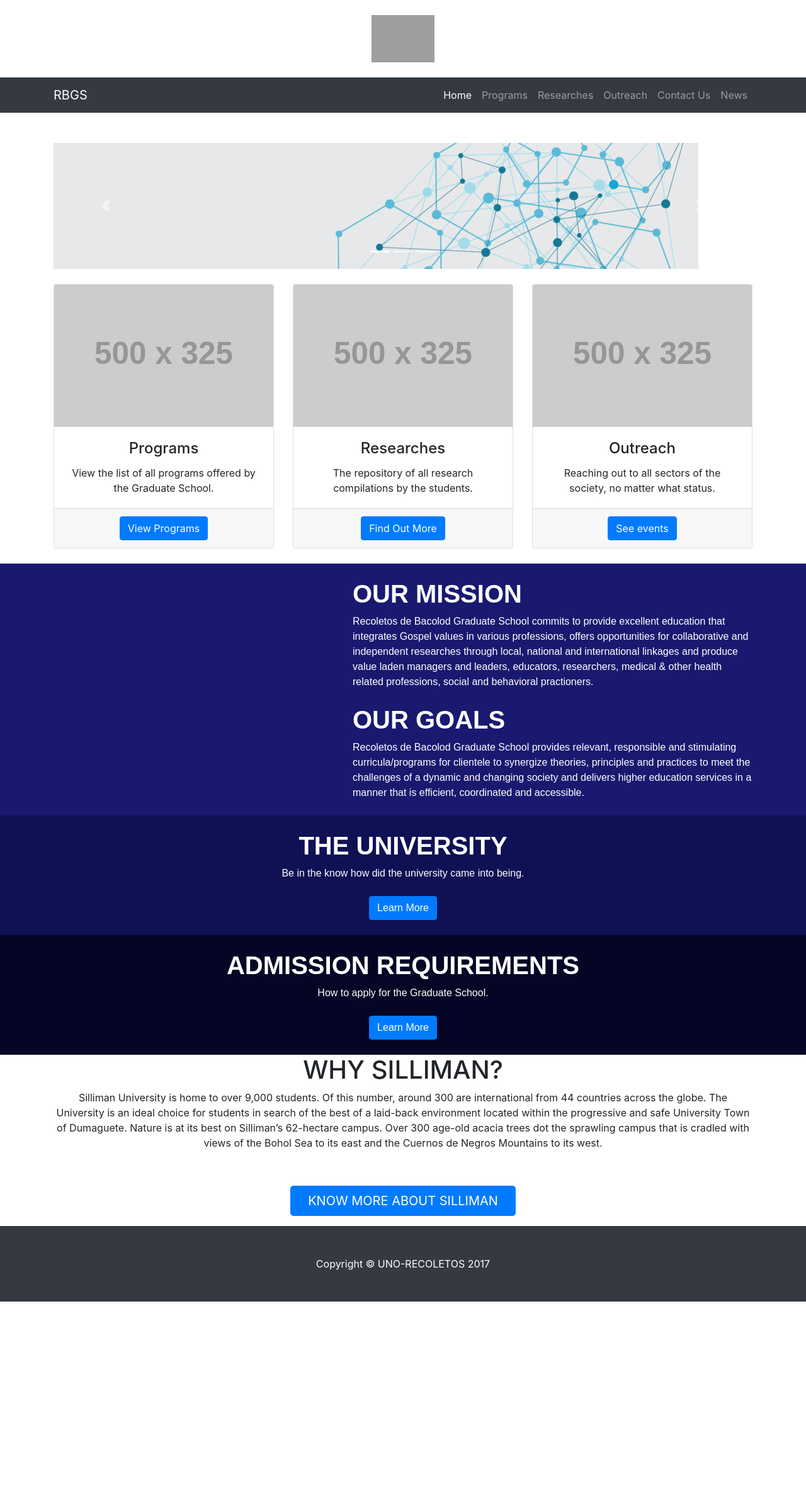
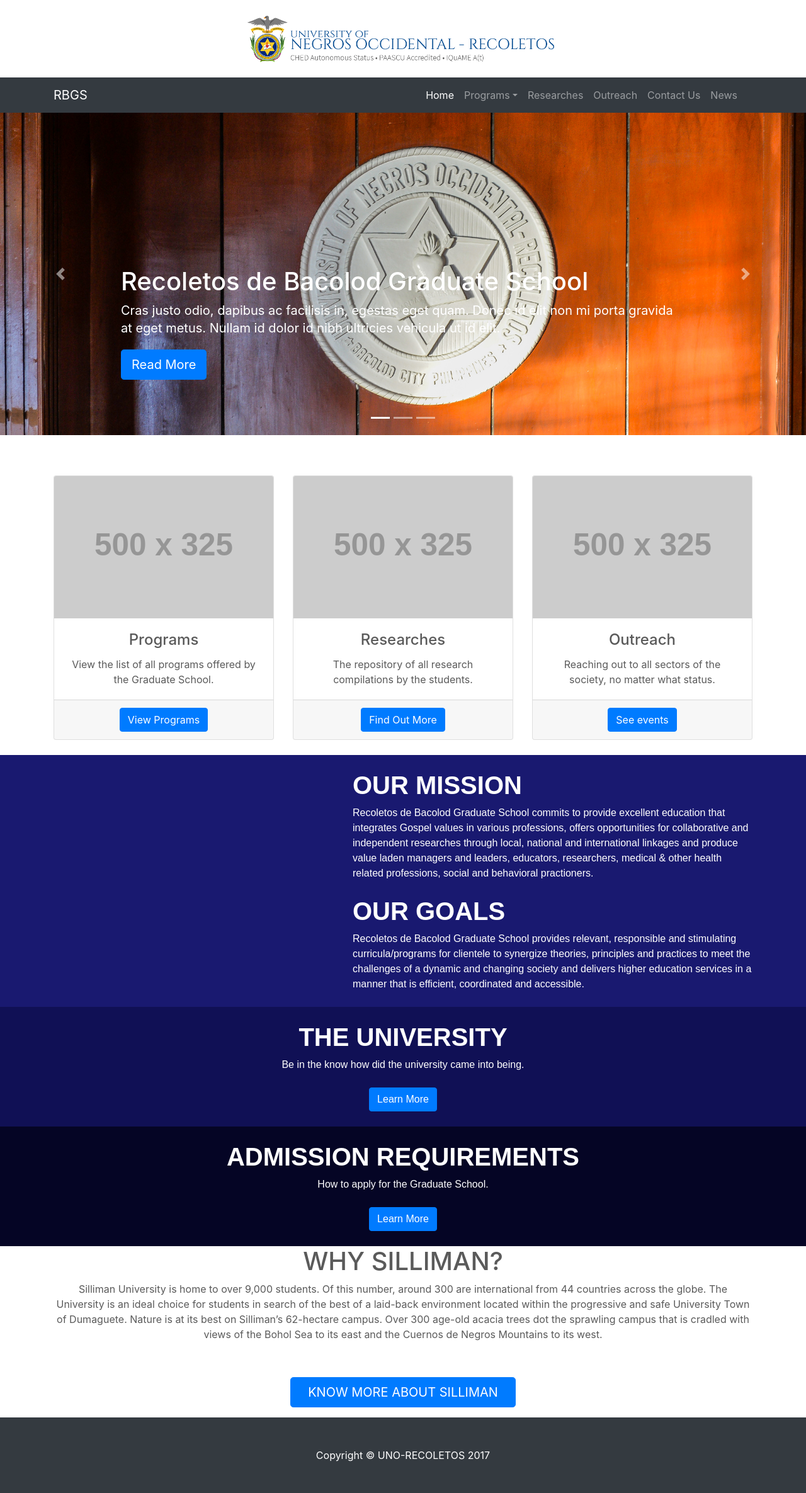
Before and after one commit to keirjeffreyvelez18/RBGS, a Django app: page / in a window 1280 px wide. Shown: the part 56-2427 px from the top of the page at 63% size. Before the commit the page ends 2123 px from the top, so only its background shows below. Run offline with Django 3.2, Linux system fonts and the light colour scheme; grey boxes labelled with a size stand in for pictures from a placeholder-image service; some libraries are stand-ins or nearby versions; grey boxes are pictures that could not be loaded.

Commit message:
fixed navbar, carousel, added images and some files

```diff
--- /dev/null
+++ b/website/static/website/css/carousel.css
@@ -0,0 +1,96 @@
+/* GLOBAL STYLES
+-------------------------------------------------- */
+/* Padding below the footer and lighter body text */
+
+body {
+  padding-top: 3rem;
+  padding-bottom: 3rem;
+  color: #5a5a5a;
+}
+
+
+/* CUSTOMIZE THE CAROUSEL
+-------------------------------------------------- */
+
+/* Carousel base class */
+.carousel {
+  margin-bottom: 4rem;
+}
+/* Since positioning the image, we need to help out the caption */
+.carousel-caption {
+  bottom: 3rem;
+  z-index: 10;
+}
+
+/* Declare heights because of positioning of img element */
+.carousel-item {
+  height: 32rem;
+  background-color: #777;
+}
+.carousel-item > img {
+  position: absolute;
+  top: 0;
+  left: 0;
+  min-width: 100%;
+  height: 32rem;
+  width:100%;
+  height:auto;
+  position:center;
+  align: center;
+  text-align: center;
+}
+
+
+/* MARKETING CONTENT
+-------------------------------------------------- */
+
+/* Center align the text within the three columns below the carousel */
+.marketing .col-lg-4 {
+  margin-bottom: 1.5rem;
+  text-align: center;
+}
+.marketing h2 {
+  font-weight: 400;
+}
+.marketing .col-lg-4 p {
+  margin-right: .75rem;
+  margin-left: .75rem;
+}
+
+
+/* Featurettes
+------------------------- */
+
+.featurette-divider {
+  margin: 5rem 0; /* Space out the Bootstrap <hr> more */
+}
+
+/* Thin out the marketing headings */
+.featurette-heading {
+  font-weight: 300;
+  line-height: 1;
+  letter-spacing: -.05rem;
+}
+
+
+/* RESPONSIVE CSS
+-------------------------------------------------- */
+
+@media (min-width: 40em) {
+  /* Bump up size of carousel content */
+  .carousel-caption p {
+    margin-bottom: 1.25rem;
+    font-size: 1.25rem;
+    line-height: 1.4;
+  }
+
+  .featurette-heading {
+    font-size: 50px;
+  }
+}
+
+@media (min-width: 62em) {
+  .featurette-heading {
+    margin-top: 7rem;
+  }
+}
--- a/website/templates/website/base.html
+++ b/website/templates/website/base.html
@@ -6,15 +6,23 @@
     <title>Home</title>
     <link  href="{% static 'website/css/bootstrap.min.css' %}" rel="stylesheet">
     <link href="{% static 'website/css/heroic-features.css' %}" rel="stylesheet">
+    <link href="{% static 'website/css/carousel.css' %}" rel="stylesheet">
     <style>
+        body{
+            padding:0;
+        }
 		#map {
 		width: 100%;
 		height: 400px;
 		background-color: grey;
-			}
+        }
+        .navbar-nav > li > a {padding-top:0px !important; padding-bottom:0px !important;}
+        .navbar {min-height:32px !important}
 	</style>
+</head>
+
 <body>
-    <nav class="navbar navbar-expand-sm navbar-dark bg-primary fixed-top">
+    <nav class="navbar navbar-dark bg-primary">
         <div class="container">
             <span class="navbar-brand">
             (034) - 433 - 2449 | #51 Lizares Avenue, Bacolod City
@@ -26,7 +34,6 @@
           </div>
         </div>
     </nav>
-
     <br>
     <div class="navbar-header text-center">
         <a class="logo" href="http://su.edu.ph" title="Culture and Arts Council | Silliman University">
@@ -39,19 +46,31 @@
     <br>
     <nav class="navbar navbar-expand-lg navbar-dark bg-dark">
       <div class="container">
-
         <a class="navbar-brand" href="/">
             RBGS
         </a>
         <div class="collapse navbar-collapse" id="navbarResponsive">
-          <ul class="navbar-nav ml-auto">
+          <ul class="navbar-nav navbar  ml-auto">
             <li class="nav-item active">
               <a class="nav-link" href="/"> Home
                 <span class="sr-only"></span>
               </a>
             </li>
+            <li class="nav-item dropdown menu-large">
+              <a class="nav-link dropdown-toggle dropdown-toggle-split" href="programs" id="dropdown07" data-toggle="dropdown" aria-haspopup="true" aria-expanded="false">Programs</a>
+              <div class="dropdown-menu" aria-labelledby="dropdown07">
+                    <span class="dropdown-item">Education</span>
+                    <span class="dropdown-item">Business Management and Administration</span>
+                    <span class="dropdown-item">Public Administration and Governance</span>
+                    <span class="dropdown-item">Development Management</span>
+                    <span class="dropdown-item">Computer Studies</span>
+                    <span class="dropdown-item">Criminal Justice Education</span>
+                    <span class="dropdown-item">Psychology and Guidance and Counseling</span>
+                    <span class="dropdown-item">Nursing</span>
+
+              </div>
+            </li>
             <li class="nav-item">
-              <a class="nav-link" href="program">Programs</a>
             </li>
             <li class="nav-item">
               <a class="nav-link" href="research">Researches</a>
@@ -69,12 +88,23 @@
         </div>
       </div>
     </nav>
-
-
-
-
 {% block content %}
 {% endblock %}
+<!-- Bootstrap core JavaScript
+    ================================================== -->
+    <!-- Placed at the end of the document so the pages load faster -->
+    <script src="https://code.jquery.com/jquery-3.2.1.slim.min.js" integrity="sha384-KJ3o2DKtIkvYIK3UENzmM7KCkRr/rE9/Qpg6aAZGJwFDMVNA/GpGFF93hXpG5KkN" crossorigin="anonymous"></script>
+    <script>window.jQuery || document.write('<script src="../../../../assets/js/vendor/jquery-slim.min.js"><\/script>')</script>
+    <script src="../../../../assets/js/vendor/popper.min.js"></script>
+    <script src="../../../../dist/js/bootstrap.min.js"></script>
+    <script src="../../../../assets/js/vendor/holder.min.js"></script>
+    <script>
+      Holder.addTheme('thumb', {
+        bg: '#55595c',
+        fg: '#eceeef',
+        text: 'Thumbnail'
+      });
+    </script>
 
 </body>
 
--- a/website/templates/website/index.html
+++ b/website/templates/website/index.html
@@ -3,37 +3,55 @@
 {% load static %}
 
 {% block content %}
-    <br>
+      <!-- Jumbotron Header -->
+      <div id="myCarousel" class="carousel slide" data-ride="carousel">
+        <ol class="carousel-indicators">
+          <li data-target="#myCarousel" data-slide-to="0" class="active"></li>
+          <li data-target="#myCarousel" data-slide-to="1"></li>
+          <li data-target="#myCarousel" data-slide-to="2"></li>
+        </ol>
+        <div class="carousel-inner">
+          <div class="carousel-item active">
+            <img class="first-slide" src="{% static 'website/images/UNO-R_logo_at_the_Lobby.jpg' %}" alt="First slide">
             <div class="container">
-      <!-- Jumbotron Header -->
-      <header class="myJumbotron my-4" style="text-align: center">
-        <div id="carouselExampleIndicators" class="carousel slide" data-ride="carousel">
-              <ol class="carousel-indicators">
-                <li data-target="#carouselExampleIndicators" data-slide-to="0" class="active"></li>
-                <li data-target="#carouselExampleIndicators" data-slide-to="1"></li>
-                <li data-target="#carouselExampleIndicators" data-slide-to="2"></li>
-              </ol>
-                <div class="carousel-inner" role="listbox">
-                    <div class="carousel-item active">
-                      <img class="d-block img-fluid" src="{% static 'website/images/1.jpg' %}" alt="First slide">
+              <div class="carousel-caption text-left">
+                <h1>Recoletos de Bacolod Graduate School</h1>
+                <p>Cras justo odio, dapibus ac facilisis in, egestas eget quam. Donec id elit non mi porta gravida at eget metus. Nullam id dolor id nibh ultricies vehicula ut id elit.</p>
+                <p><a class="btn btn-lg btn-primary" href="#aboutrbgs" role="button">Read More</a></p>
+              </div>
+            </div>
           </div>
           <div class="carousel-item">
-                    <img class="d-block img-fluid" src="{% static 'website/images/2.jpg' %}" alt="Second slide">
+            <img class="second-slide" src="{% static 'website/images/High_Department.jpg' %}" alt="Second slide">
+            <div class="container">
+              <div class="carousel-caption">
+                <h1>Another example headline.</h1>
+                <p>Cras justo odio, dapibus ac facilisis in, egestas eget quam. Donec id elit non mi porta gravida at eget metus. Nullam id dolor id nibh ultricies vehicula ut id elit.</p>
+                <p><a class="btn btn-lg btn-primary" href="#" role="button">Learn more</a></p>
+              </div>
+            </div>
           </div>
           <div class="carousel-item">
-                    <img class="d-block img-fluid" src="{% static 'website/images/3.png' %}" alt="Third slide">
+            <img class="third-slide" src="{% static 'website/images/UNO-R_Lobby1.jpg' %}" alt="Third slide">
+            <div class="container">
+              <div class="carousel-caption text-right">
+                <h1>One more for good measure.</h1>
+                <p>Cras justo odio, dapibus ac facilisis in, egestas eget quam. Donec id elit non mi porta gravida at eget metus. Nullam id dolor id nibh ultricies vehicula ut id elit.</p>
+                <p><a class="btn btn-lg btn-primary" href="#" role="button">Browse gallery</a></p>
               </div>
             </div>
-              <a class="carousel-control-prev" href="#carouselExampleIndicators" role="button" data-slide="prev">
+          </div>
+        </div>
+        <a class="carousel-control-prev" href="#myCarousel" role="button" data-slide="prev">
           <span class="carousel-control-prev-icon" aria-hidden="true"></span>
           <span class="sr-only">Previous</span>
         </a>
-              <a class="carousel-control-next" href="#carouselExampleIndicators" role="button" data-slide="next">
+        <a class="carousel-control-next" href="#myCarousel" role="button" data-slide="next">
           <span class="carousel-control-next-icon" aria-hidden="true"></span>
           <span class="sr-only">Next</span>
         </a>
       </div>
-      </header>
+<div class="container">
     <div class="row text-center">
         <div class="col-lg-4 col-md-6 mb-4">
           <div class="card">
@@ -73,8 +91,7 @@
         </div>
       </div>
 </div>
-
-<span style = "font-family: arial; color: white;">
+<span style = "font-family: arial; color: white;"  id="aboutrbgs">
 	<div style = "width: 100%; background: #191970;">
 			<div class = "container">
 				<div class = "row">
```
Also changed, not shown: website/templates/website/navbar.html (added, +62 -0 lines), website/static/website/images/1.jpg (deleted), website/static/website/images/2.jpg (deleted), website/static/website/images/3.png (deleted), website/static/website/images/High_Department.jpg (added), website/static/website/images/UNO-R_Lobby.jpg (added), website/static/website/images/UNO-R_Lobby1.jpg (added), website/static/website/images/UNO-R_logo_at_the_Lobby.jpg (added), website/static/website/images/unor-web-logo.png (added). Lines whose indentation alone changed are shown as unchanged.
